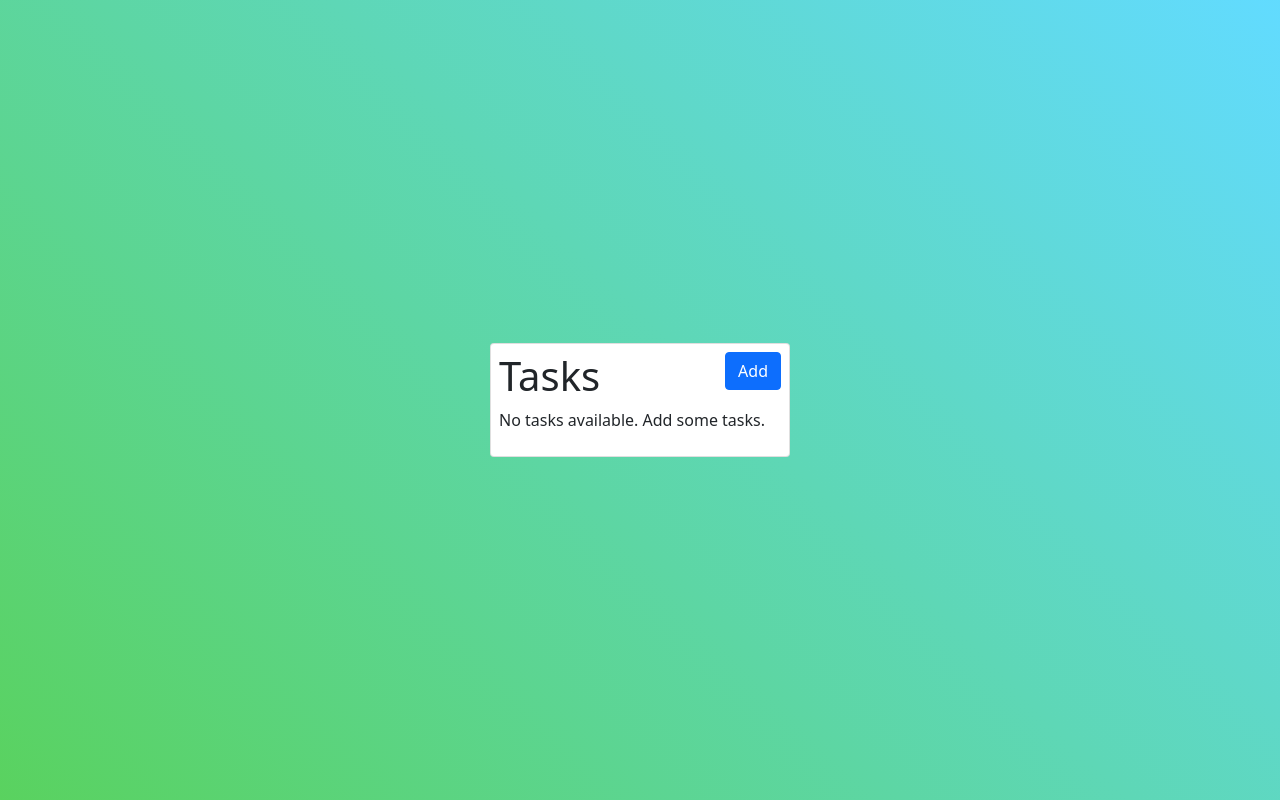
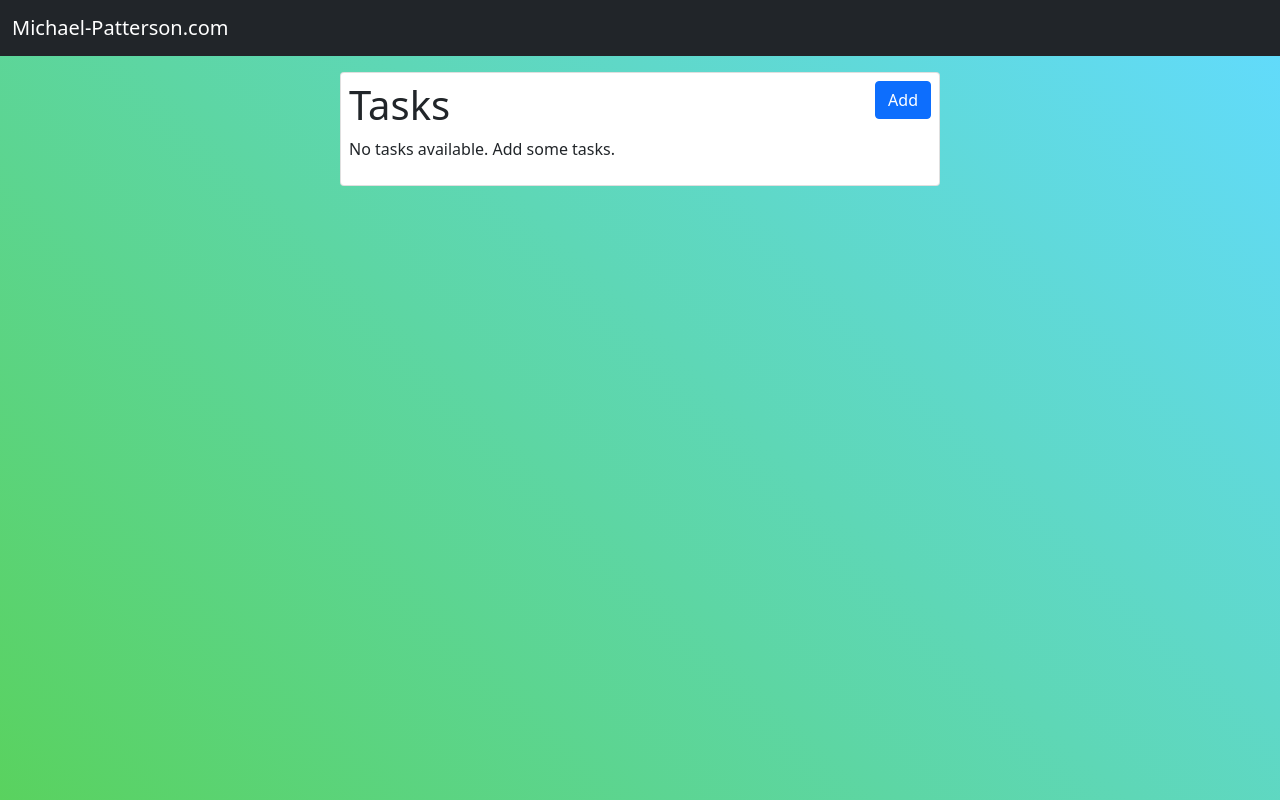
Before and after one commit to mppatterson84/mp-tasks, a React (Create React App) app: page / in a window 1280 px wide. Built offline with nearby package versions, Linux system fonts and the light colour scheme; no server answers.

Commit message:
update layout

```diff
--- a/src/App.js
+++ b/src/App.js
@@ -77,8 +77,16 @@ function App() {
   };
 
   return (
-    <div className="app-container container d-flex justify-content-center">
-      <div className="card my-2 p-2 align-self-center">
+    <div>
+      <nav className="navbar navbar-dark bg-dark">
+        <div className="container-fluid">
+          <a className="navbar-brand" href="https://www.michael-patterson.com/">
+            Michael-Patterson.com
+          </a>
+        </div>
+      </nav>
+      <div className="container">
+        <div className="card my-3 mx-auto p-2">
           <Header
             onAdd={() => setShowAddTask(!showAddTask)}
             showAdd={showAddTask}
@@ -95,6 +103,7 @@ function App() {
           )}
         </div>
       </div>
+    </div>
   );
 }
 
--- a/src/index.css
+++ b/src/index.css
@@ -6,9 +6,6 @@ body {
     rgba(34, 195, 41, 0.75) 0%,
     rgba(45, 207, 253, 0.75) 99%
   );
-}
-.app-container {
-  min-height: 100vh;
 }
 .card {
   min-width: 300px;
```
Lines whose indentation alone changed are shown as unchanged.
